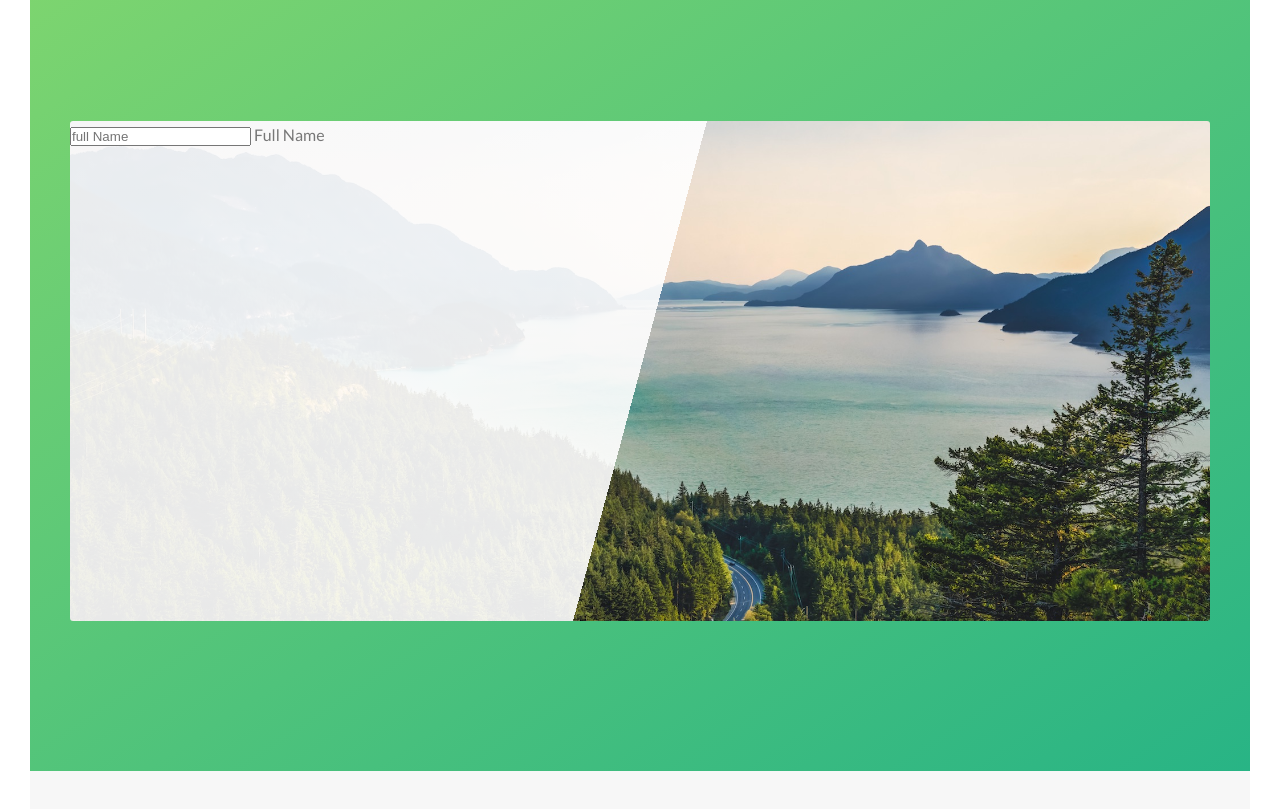
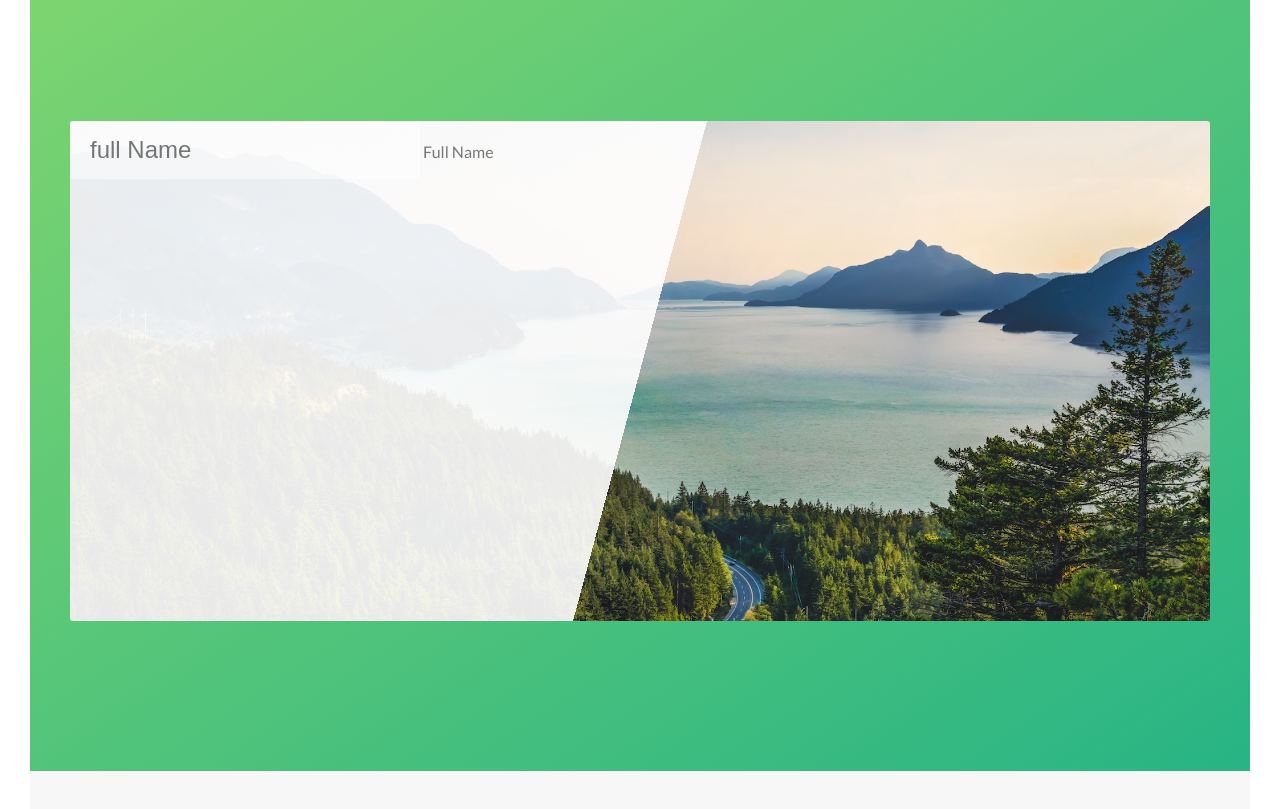
Before and after one commit to tawahpeggy/Restaurant-app, a website: page index.html in a window 1280 px wide. Shown: the part 4520-5329 px from the top of the page. Drawn offline with Linux system fonts and the light colour scheme.

Commit message:
input style in progress

```diff
--- a/sass/components/_forms.scss
+++ b/sass/components/_forms.scss
@@ -0,0 +1,12 @@
+.form {
+    &__group {
+
+    }
+    &__input {
+        font-size: 1.5em;
+        padding: 1.5rem 2rem;
+        border-radius: 2px;
+        background-color: rgba($color-white, 0.5);
+        border:none;
+    }
+}
```
Also changed, not shown: css/style.css.
